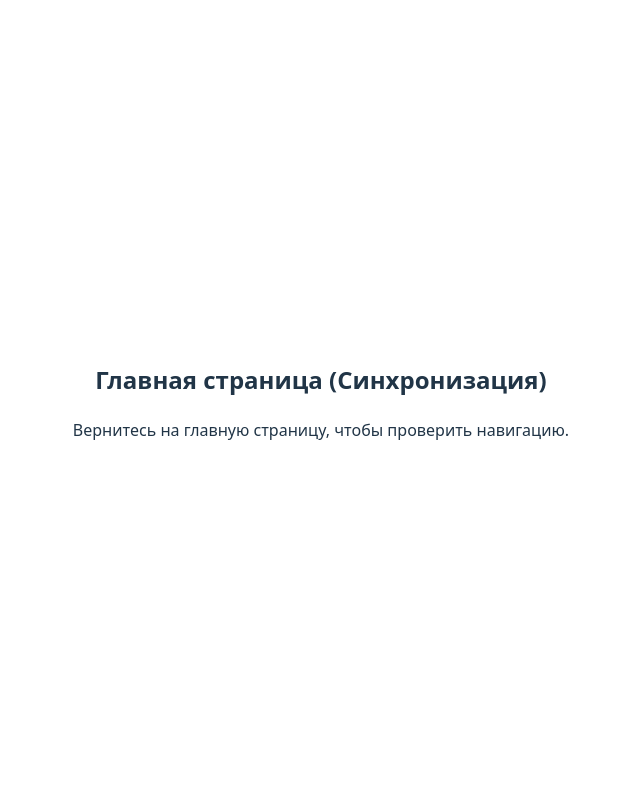
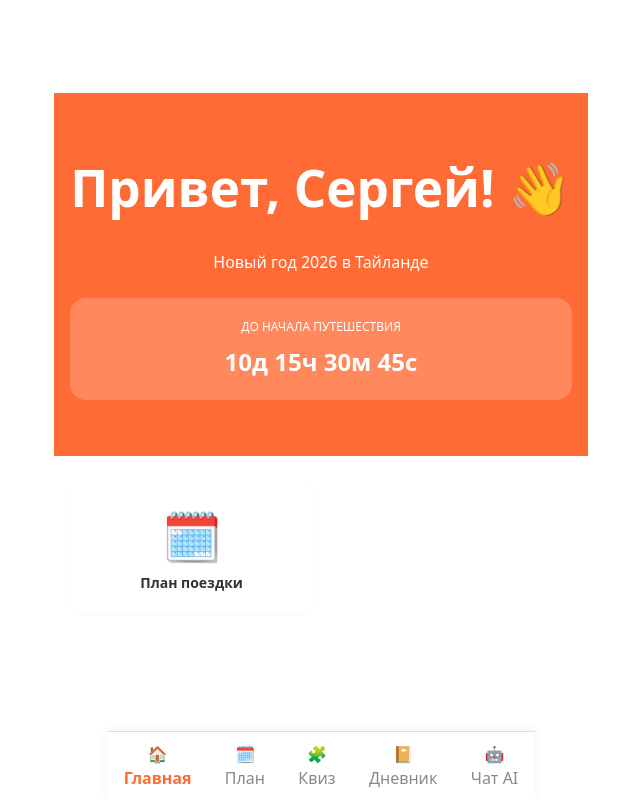
Before and after one commit to Salen79/thailand-family-trip, a React (Vite) app in the folder spa-app/: page / in a window 1280 px wide. Shown: the whole page, without its empty margins (319-959 px from the left). Built offline with nearby package versions, Linux system fonts and the light colour scheme.

Commit message:
fix: Final TS fix (TS1484) moving Context to type-only import

```diff
--- a/spa-app/src/App.tsx
+++ b/spa-app/src/App.tsx
@@ -1,18 +1,18 @@
-import { useState, createContext, useMemo, useContext } from 'react';
-import type { Context } from 'react'; // <-- ИСПРАВЛЕНИЕ: Импорт только для типа
-import { BrowserRouter as Router, Routes, Route } from 'react-router-dom';
+import { useState, createContext, useMemo, useContext } from 'react'; // Context УБРАН
+import type { Dispatch, SetStateAction, Context } from 'react'; // <-- Context ПЕРЕНЕСЕН СЮДА
+import { BrowserRouter as Router, Routes, Route, Link } from 'react-router-dom';
 import { appStateData } from './data/initialState.ts';
 import './App.css';
 
-// Импорт новых компонентов и экранов
-// Обратите внимание: HomeScreen, PlanScreen и т.д. должны быть импортированы здесь!
-// Пока мы не слили их, они остаются закомментированными или заменены на заглушки.
-// import { HomeScreen } from './screens/HomeScreen';
-// import { PlanScreen } from './screens/PlanScreen';
-// import { QuizScreen } from './screens/QuizScreen';
-// import { DiaryScreen } from './screens/DiaryScreen';
-// import { PhrasebookScreen } from './screens/PhrasebookScreen';
-// import { BottomNav } from './components/BottomNav';
+// ----------------------------------------------------------------------
+// АКТИВИРУЕМ ИМПОРТЫ КОМПОНЕНТОВ (Всё, что вы только что создали)
+// ----------------------------------------------------------------------
+import { HomeScreen } from './screens/HomeScreen';
+import { PlanScreen } from './screens/PlanScreen';
+import { QuizScreen } from './screens/QuizScreen';
+import { DiaryScreen } from './screens/DiaryScreen';
+import { PhrasebookScreen } from './screens/PhrasebookScreen';
+import { BottomNav } from './components/BottomNav';
 
 
 // -----------------------------------------------------
@@ -30,7 +30,7 @@ interface AppState {
 
 interface AppContextType {
     state: AppState;
-    setAppState: React.Dispatch<React.SetStateAction<AppState>>;
+    setAppState: Dispatch<SetStateAction<AppState>>; // Используем импортированный тип
 }
 
 const initialAppState: AppState = {
@@ -47,12 +47,9 @@ const initialAppState: AppState = {
 
 export const AppContext = createContext<AppContextType | undefined>(undefined);
 
-// -----------------------------------------------------
-// 2. ВСПОМОГАТЕЛЬНЫЙ КОМПОНЕНТ И ХУК
-// -----------------------------------------------------
 
-// ХУК ДЛЯ ИСПОЛЬЗОВАНИЯ КОНТЕКСТА (ЭКСПОРТИРУЕМ ДЛЯ ИСПОЛЬЗОВАНИЯ В ДРУГИХ ФАЙЛАХ)
-export const useAppStateContext = (context: Context<AppContextType | undefined>) => { // <-- ИСПРАВЛЕН ТИП Context И ДОБАВЛЕН export
+// ХУК ДЛЯ ИСПОЛЬЗОВАНИЯ КОНТЕКСТА (Экспортируем для использования в других файлах)
+export const useAppStateContext = (context: Context<AppContextType | undefined>) => {
     const ctx = useContext(context);
     if (ctx === undefined) {
         throw new Error('useAppStateContext must be used within a Provider');
@@ -62,15 +59,15 @@ export const useAppStateContext = (context: Context<AppContextType | undefined>)
 
 
 // -----------------------------------------------------
-// 3. ГЛАВНОЕ ПРИЛОЖЕНИЕ (РОУТЕР)
+// 2. ГЛАВНОЕ ПРИЛОЖЕНИЕ (РОУТЕР)
 // -----------------------------------------------------
 
-// Временно используем заглушку, пока не сольем фикс
-const PlaceholderScreen = ({ title }: { title: string }) => {
+// Заглушка для AI-Ассистента (пока пустая)
+const AIChatScreen = () => {
     return (
         <div style={{ padding: '20px', textAlign: 'center' }}>
-            <h2>{title}</h2>
-            <p>Вернитесь на главную страницу, чтобы проверить навигацию.</p>
+            <h2>AI-Ассистент 🤖 (Заглушка)</h2>
+            <Link to="/">← На главную</Link>
         </div>
     );
 };
@@ -85,19 +82,18 @@ function App() {
     <AppContext.Provider value={contextValue}>
         <Router>
             <div className="app-container">
-                <div className="content-area">
+                <div className="content-area" style={{ paddingBottom: '70px' }}> {/* Добавляем отступ для навигации */}
                     <Routes>
-                        <Route path="/" element={<PlaceholderScreen title="Главная страница (Синхронизация)" />} />
-                        <Route path="/plan" element={<PlaceholderScreen title="План поездки" />} />
-                        <Route path="/quiz" element={<PlaceholderScreen title="Квиз" />} />
-                        <Route path="/diary" element={<PlaceholderScreen title="Дневник" />} />
-                        <Route path="/phrases" element={<PlaceholderScreen title="Разговорник" />} />
-                        <Route path="/chat" element={<PlaceholderScreen title="AI Ассистент" />} />
+                        <Route path="/" element={<HomeScreen />} />
+                        <Route path="/plan" element={<PlanScreen />} />
+                        <Route path="/quiz" element={<QuizScreen />} />
+                        <Route path="/diary" element={<DiaryScreen />} />
+                        <Route path="/phrases" element={<PhrasebookScreen />} />
+                        <Route path="/chat" element={<AIChatScreen />} />
                         <Route path="*" element={<div>404 | Страница не найдена</div>} />
                     </Routes>
                 </div>
-                {/* Компонент BottomNav будет работать после слияния ветки feature-rebuild-ui-content */}
-                {/* <BottomNav /> */}
+                <BottomNav /> {/* АКТИВИРУЕМ НАВИГАЦИЮ */}
             </div>
         </Router>
     </AppContext.Provider>
```
